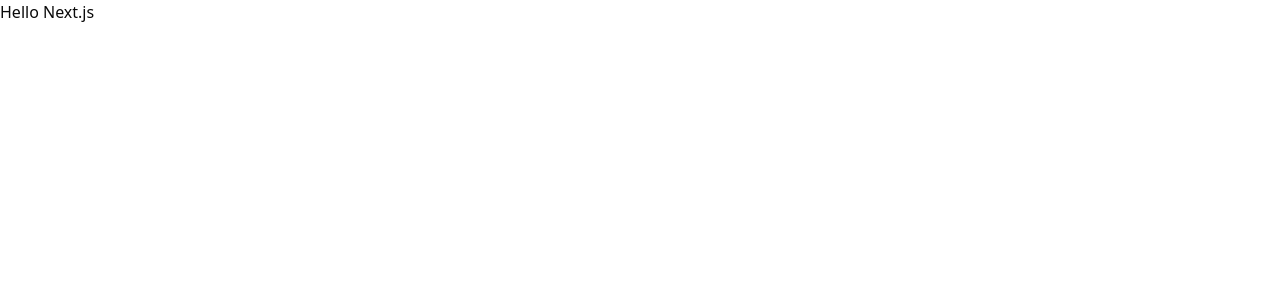
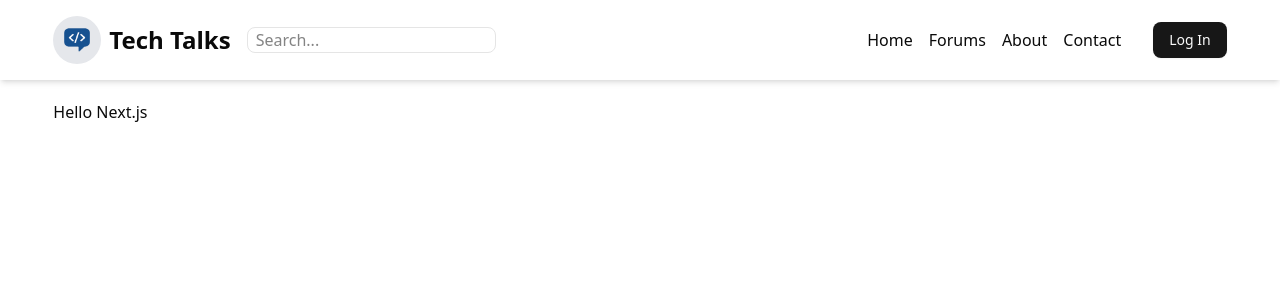
Before and after one commit to noboKumar/Tech-Talks, a Next.js app: page / in a window 1280 px wide. Shown: the top 300 px of the page. Built offline with nearby package versions, Linux system fonts and the light colour scheme.

Commit message:
add navBar

```diff
--- a/app/layout.tsx
+++ b/app/layout.tsx
@@ -1,6 +1,7 @@
 import type { Metadata } from "next";
 import { Geist, Geist_Mono } from "next/font/google";
 import "./globals.css";
+import NavBar from "@/components/NavBar";
 
 const geistSans = Geist({
   variable: "--font-geist-sans",
@@ -14,7 +15,8 @@
 
 export const metadata: Metadata = {
   title: "Tech Talks",
-  description: "A Community Forum for Developers to Share, Collaborate, and Learn",
+  description:
+    "A Community Forum for Developers to Share, Collaborate, and Learn",
   icons: {
     icon: "/tech-talks-logo.png",
   },
@@ -30,7 +32,8 @@
       <body
         className={`${geistSans.variable} ${geistMono.variable} antialiased`}
       >
-        {children}
+        <NavBar />
+        <div className="w-11/12 mx-auto my-5">{children}</div>
       </body>
     </html>
   );
--- /dev/null
+++ b/components/Logo.tsx
@@ -0,0 +1,22 @@
+import React from "react";
+import logoIcon from "@/public/tech-talks-logo.png";
+import Image from "next/image";
+
+const Logo = () => {
+  return (
+    <div className="flex items-center gap-2">
+      <div className="rounded-full bg-gray-200 dark:bg-gray-700 p-1">
+        <Image
+          src={logoIcon}
+          alt="Tech Talks Logo"
+          priority
+          width={40}
+          height={40}
+        />
+      </div>
+      <span className="font-bold text-2xl">Tech Talks</span>
+    </div>
+  );
+};
+
+export default Logo;
--- /dev/null
+++ b/components/NavBar.tsx
@@ -0,0 +1,37 @@
+import React from "react";
+import Logo from "./Logo";
+import { Button } from "./ui/button";
+
+const NavBar = () => {
+  return (
+    <div className="bg-white dark:bg-gray-900 shadow-md">
+      <div className="flex items-center justify-between py-4 w-11/12 mx-auto">
+        <div className="flex items-center gap-4">
+          <Logo />
+          <div>
+            <input
+              className="border rounded-md px-2"
+              type="text"
+              placeholder="Search..."
+            />
+          </div>
+        </div>
+        <div className="flex items-center gap-8">
+          <div>
+            <ul className="flex gap-4">
+              <li>Home</li>
+              <li>Forums</li>
+              <li>About</li>
+              <li>Contact</li>
+            </ul>
+          </div>
+          <div>
+            <Button>Log In</Button>
+          </div>
+        </div>
+      </div>
+    </div>
+  );
+};
+
+export default NavBar;
--- /dev/null
+++ b/components/ui/button.tsx
@@ -0,0 +1,59 @@
+import * as React from "react";
+import { Slot } from "@radix-ui/react-slot";
+import { cva, type VariantProps } from "class-variance-authority";
+
+import { cn } from "@/lib/utils";
+
+const buttonVariants = cva(
+  "inline-flex items-center justify-center gap-2 whitespace-nowrap rounded-md text-sm font-medium transition-all disabled:pointer-events-none disabled:opacity-50 [&_svg]:pointer-events-none [&_svg:not([class*='size-'])]:size-4 shrink-0 [&_svg]:shrink-0 outline-none focus-visible:border-ring focus-visible:ring-ring/50 focus-visible:ring-[3px] aria-invalid:ring-destructive/20 dark:aria-invalid:ring-destructive/40 aria-invalid:border-destructive cursor-pointer",
+  {
+    variants: {
+      variant: {
+        default:
+          "bg-primary text-primary-foreground shadow-xs hover:bg-primary/90",
+        destructive:
+          "bg-destructive text-white shadow-xs hover:bg-destructive/90 focus-visible:ring-destructive/20 dark:focus-visible:ring-destructive/40 dark:bg-destructive/60",
+        outline:
+          "border bg-background shadow-xs hover:bg-accent hover:text-accent-foreground dark:bg-input/30 dark:border-input dark:hover:bg-input/50",
+        secondary:
+          "bg-secondary text-secondary-foreground shadow-xs hover:bg-secondary/80",
+        ghost:
+          "hover:bg-accent hover:text-accent-foreground dark:hover:bg-accent/50",
+        link: "text-primary underline-offset-4 hover:underline",
+      },
+      size: {
+        default: "h-9 px-4 py-2 has-[>svg]:px-3",
+        sm: "h-8 rounded-md gap-1.5 px-3 has-[>svg]:px-2.5",
+        lg: "h-10 rounded-md px-6 has-[>svg]:px-4",
+        icon: "size-9",
+      },
+    },
+    defaultVariants: {
+      variant: "default",
+      size: "default",
+    },
+  }
+);
+
+function Button({
+  className,
+  variant,
+  size,
+  asChild = false,
+  ...props
+}: React.ComponentProps<"button"> &
+  VariantProps<typeof buttonVariants> & {
+    asChild?: boolean;
+  }) {
+  const Comp = asChild ? Slot : "button";
+
+  return (
+    <Comp
+      data-slot="button"
+      className={cn(buttonVariants({ variant, size, className }))}
+      {...props}
+    />
+  );
+}
+
+export { Button, buttonVariants };
--- a/package.json
+++ b/package.json
@@ -9,6 +9,7 @@
     "lint": "eslint"
   },
   "dependencies": {
+    "@radix-ui/react-slot": "^1.2.3",
     "class-variance-authority": "^0.7.1",
     "clsx": "^2.1.1",
     "lucide-react": "^0.542.0",
```
Also changed, not shown: 1 other file (tests, documents, lock files or other folders).
